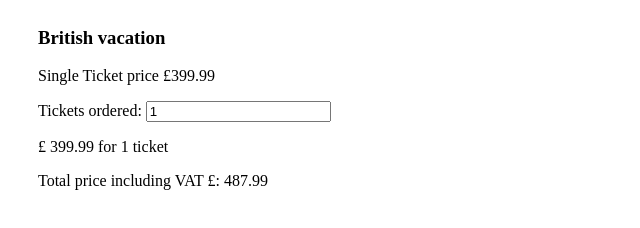
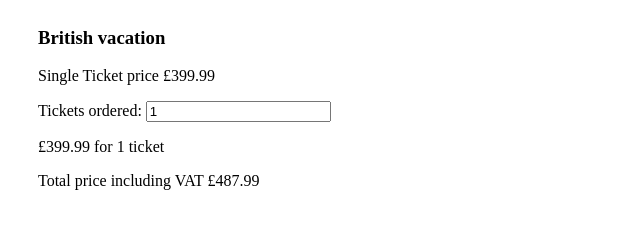
Before and after one commit to dariusz75/jQuery-exercises, a plain HTML site: page Keyboard-Events/keyup2.html in a window 1280 px wide. Shown: the full height of the page, 0-640 px from the left. Drawn offline with nearby package versions, Linux system fonts and the light colour scheme.

Commit message:
correction made

```diff
--- a/Keyboard-Events/keyup2.html
+++ b/Keyboard-Events/keyup2.html
@@ -17,9 +17,9 @@
 	    <p>Tickets ordered:
 	    <input type="number" class="quantity" value='1'>
 	    <p/>
-	    <p>£ <span class="price">399.99</span> for <span class="quantity-given"> 1</span><span class="tickets"> ticket</span></p>
+	    <p>£<span class="price">399.99</span> for <span class="quantity-given"> 1</span><span class="tickets"> ticket</span></p>
 	  </div>
-	  <p>Total price including VAT £: <span class="total">487.99</span></p>
+	  <p>Total price including VAT £<span class="total">487.99</span></p>
 	</div>
 
 <script type="text/javascript" src="./keyup2-script.js"></script>
```
